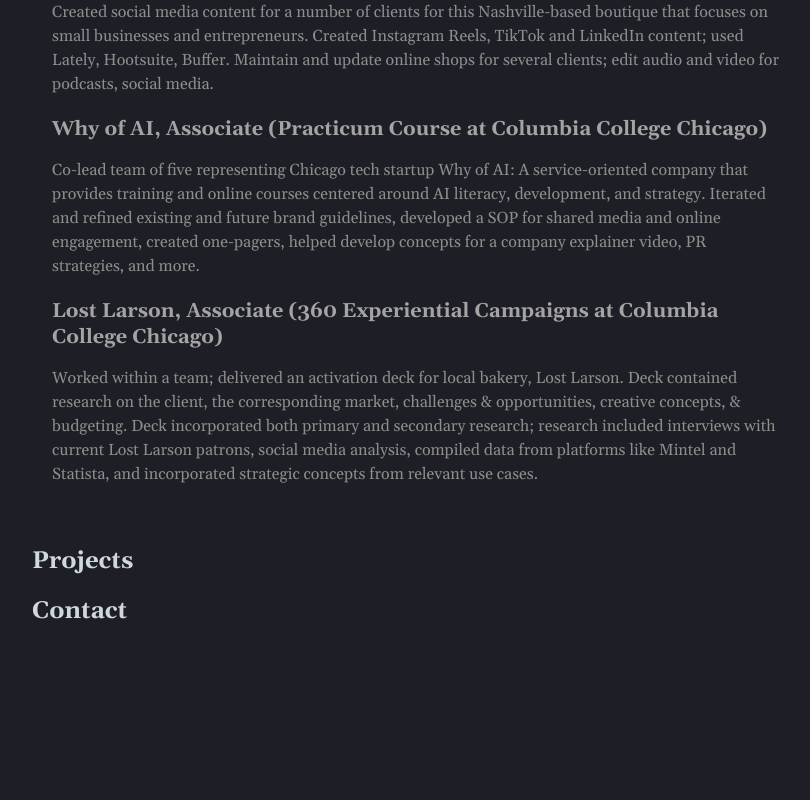
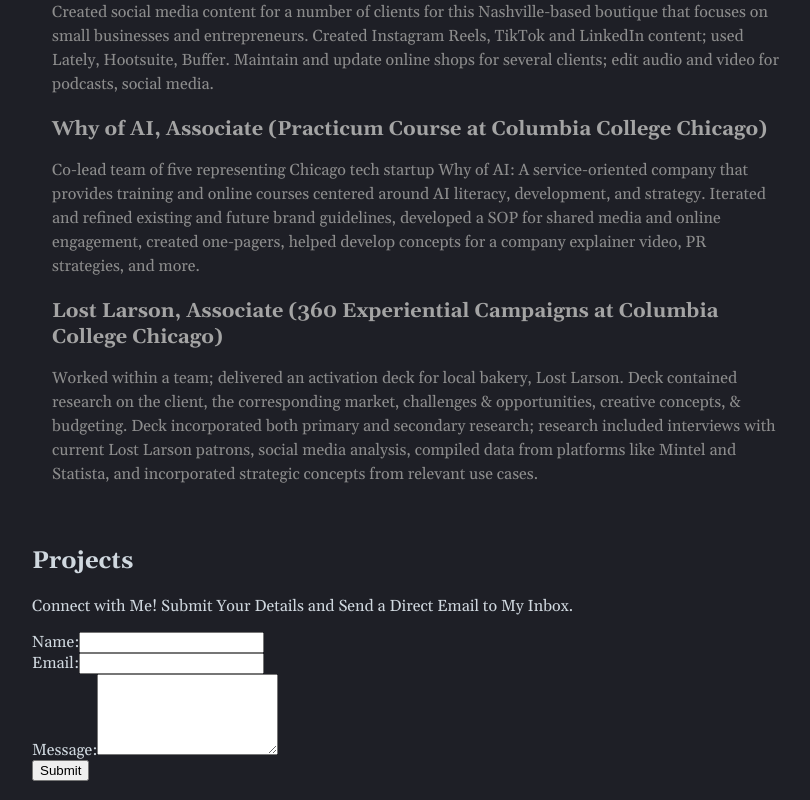
Before and after one commit to Fornari-Inc/fornari-client, a React (Vite) app: page / in a window 1280 px wide. Shown: the part 1278-2078 px from the top of the page, without its empty margins (224-1034 px from the left). Before the commit the page ends 1923 px from the top, so only its background shows below. Built offline with nearby package versions, Linux system fonts and the light colour scheme.

Commit message:
import updated

```diff
--- a/src/components/Contact.tsx
+++ /dev/null
@@ -1,10 +0,0 @@
-
-function Contact() {
-  return (
-    <section id="contact">
-      <h2>Contact</h2>
-    </section>
-  );
-}
-
-export default Contact;
--- /dev/null
+++ b/src/components/CustomAlert.tsx
@@ -0,0 +1,28 @@
+import React from "react";
+
+const CustomAlert: React.FC = () => {
+  return (
+    <div style={{ maxWidth: "600px" }}>
+      <div
+        style={{
+          backgroundColor: "#E2F0D9",
+          border: "1px solid #6ABF69",
+          color: "#276749",
+          padding: "12px",
+          borderRadius: "4px",
+          position: "absolute",
+          left: "0",
+          top: "0",
+        }}
+        role="alert"
+      >
+        <strong style={{ fontWeight: "bold" }}>Success!</strong>
+        <span style={{ display: "block", marginTop: "4px" }}>
+          Your message has been sent successfully.
+        </span>
+      </div>
+    </div>
+  );
+};
+
+export default CustomAlert;
--- /dev/null
+++ b/src/layout/Contact.tsx
@@ -0,0 +1,89 @@
+import React, { useState } from "react";
+import CustomAlert from "../components/CustomAlert";
+
+const Contact = () => {
+  const [name, setName] = useState("");
+  const [email, setEmail] = useState("");
+  const [message, setMessage] = useState("");
+  const [showAlert, setShowAlert] = useState(false);
+
+  const handleSubmit = async (e: React.FormEvent) => {
+    e.preventDefault();
+
+    try {
+      const response = await fetch(`${import.meta.env.VITE_SERVER}/mail`, {
+        method: "POST",
+        headers: {
+          "Content-Type": "application/json",
+        },
+        body: JSON.stringify({ name, email, message }),
+      });
+
+      if (response.ok) {
+        const result = await response.json();
+        console.log(result.message);
+        // Reset form fields after successful submission
+        setName("");
+        setEmail("");
+        setMessage("");
+
+        // Show the custom alert when the message is successfully sent
+        setShowAlert(true);
+
+        // Hide the custom alert after 5 seconds
+        setTimeout(() => {
+          setShowAlert(false);
+        }, 5000);
+      } else {
+        console.error("An error occurred");
+      }
+    } catch (error) {
+      console.error("Error sending email:", error);
+    }
+  };
+
+  return (
+    <>
+
+        <div>
+          {showAlert && <CustomAlert />}
+          <form onSubmit={handleSubmit}>
+            <p>
+              Connect with Me! Submit Your Details and Send a Direct Email to
+              My Inbox.
+            </p>
+            <div>
+              <label htmlFor="name">Name:</label>
+              <input
+                type="text"
+                id="name"
+                value={name}
+                onChange={(e) => setName(e.target.value)}
+              />
+            </div>
+            <div>
+              <label htmlFor="email">Email:</label>
+              <input
+                type="email"
+                id="email"
+                value={email}
+                onChange={(e) => setEmail(e.target.value)}
+              />
+            </div>
+            <div>
+              <label htmlFor="message">Message:</label>
+              <textarea
+                id="message"
+                value={message}
+                onChange={(e) => setMessage(e.target.value)}
+                rows={5}
+              ></textarea>
+            </div>
+            <button type="submit">Submit</button>
+          </form>
+        </div>
+    </>
+  );
+};
+
+export default Contact;
```
Also changed, not shown: src/App.tsx (+8 -8 lines), src/base/Layout.tsx (renamed from src/layout/Layout.tsx), src/layout/About.tsx (renamed from src/components/About.tsx), src/layout/Experience.tsx (renamed from src/components/Experience.tsx), src/layout/Footer.tsx (renamed from src/components/Footer.tsx), src/layout/Header.tsx (renamed from src/components/Header.tsx), src/layout/Projects.tsx (renamed from src/components/Projects.tsx), src/layout/Title.tsx (renamed from src/components/Title.tsx).
